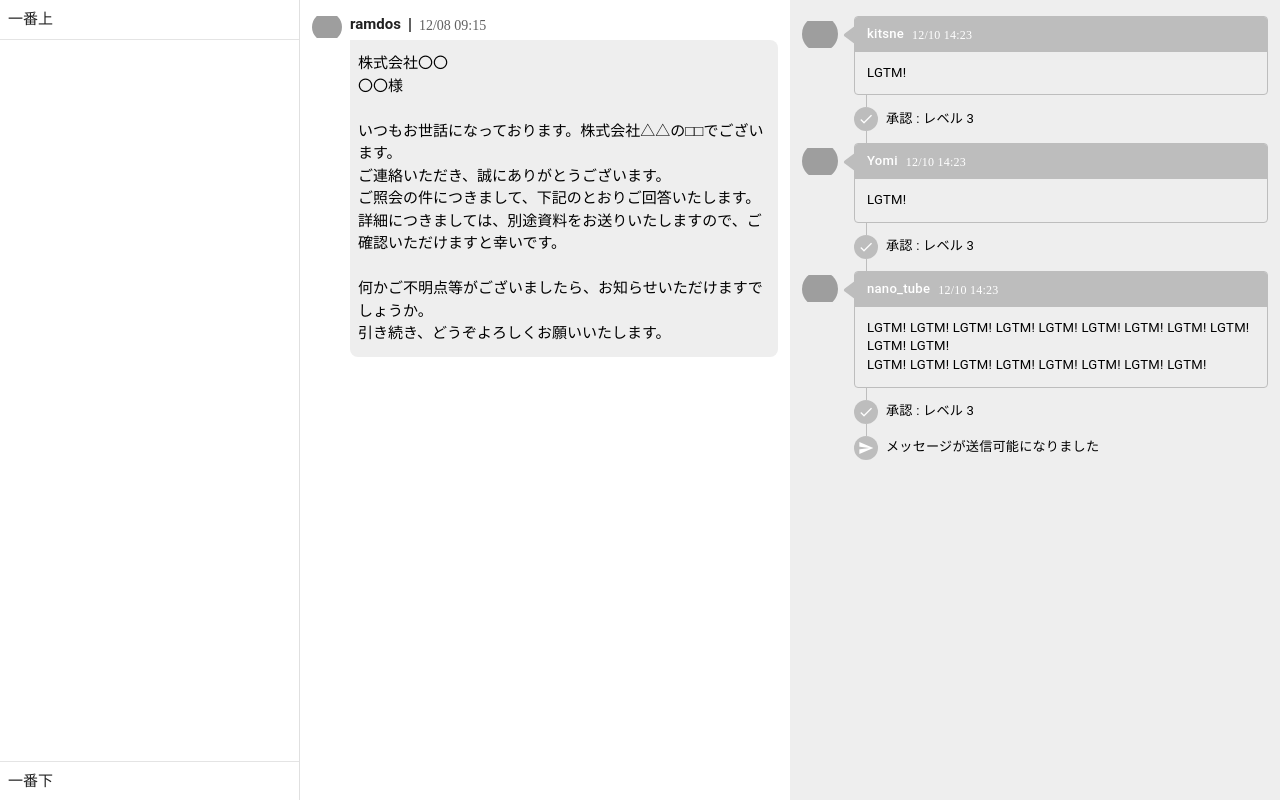
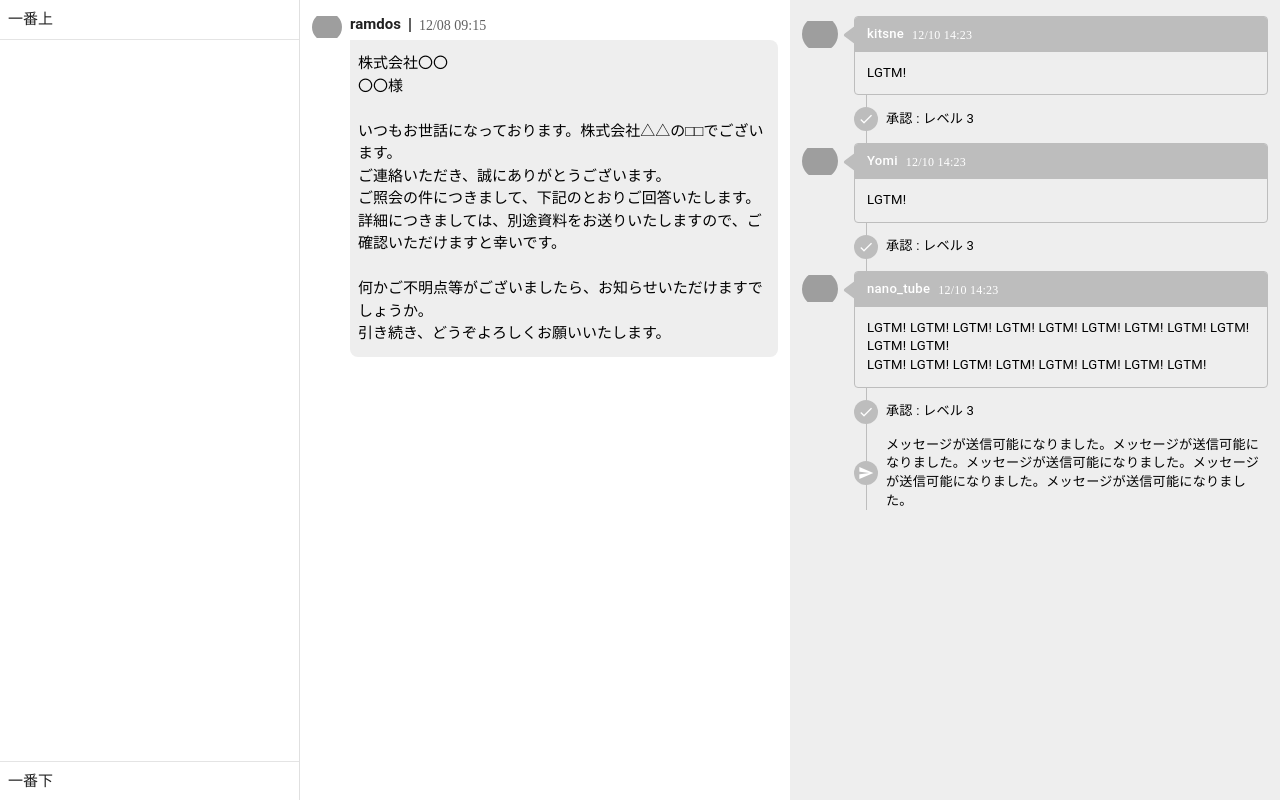
Before and after one commit to traP-jp/anshin-techo-frontend, a Vue app: page /ticket in a window 1280 px wide. Built offline with nearby package versions, Linux system fonts and the light colour scheme; grey boxes are pictures that could not be loaded; a web font is replaced by a local one.

Commit message:
fix: text が長いとコネクタが繋がらない問題を修正

```diff
--- a/src/components/ticket/NoteLog.vue
+++ b/src/components/ticket/NoteLog.vue
@@ -3,19 +3,29 @@ defineProps<{ icon: string; text: string }>()
 </script>
 
 <template>
-  <div class="pl-13 d-flex align-center text-grey-lighten-1">
+  <div class="position-relative pl-13 d-flex align-center text-grey-lighten-1">
     <div class="d-flex align-center justify-center bg-grey-lighten-1" :class="$style.icon">
       <v-icon class="text-white" :icon="icon" size="16" />
     </div>
     <div class="ml-2 text-black text-body-2">{{ text }}</div>
+    <div :class="$style.connector" class="bg-grey-lighten-1"></div>
   </div>
 </template>
 
 <style module>
 .icon {
+  z-index: 1;
   width: 24px;
   height: 24px;
   border-radius: 50%;
   flex-shrink: 0; /* ないと縮んでしまう */
 }
+
+.connector {
+  position: absolute;
+  top: 0;
+  left: 63.5px;
+  width: 1px;
+  height: 100%;
+}
 </style>
--- a/src/views/TicketView.vue
+++ b/src/views/TicketView.vue
@@ -28,7 +28,10 @@ const notes = ref<Note[]>(dummyNotes)
               <note-log icon="mdi-check" :text="`承認 : レベル ${review.weight}`" />
               <div :class="$style.connector" class="bg-grey-lighten-1"></div>
             </template>
-            <note-log icon="mdi-send" text="メッセージが送信可能になりました" />
+            <note-log
+              icon="mdi-send"
+              text="メッセージが送信可能になりました。メッセージが送信可能になりました。メッセージが送信可能になりました。メッセージが送信可能になりました。メッセージが送信可能になりました。"
+            />
           </v-col>
         </v-row>
       </v-container>
```
